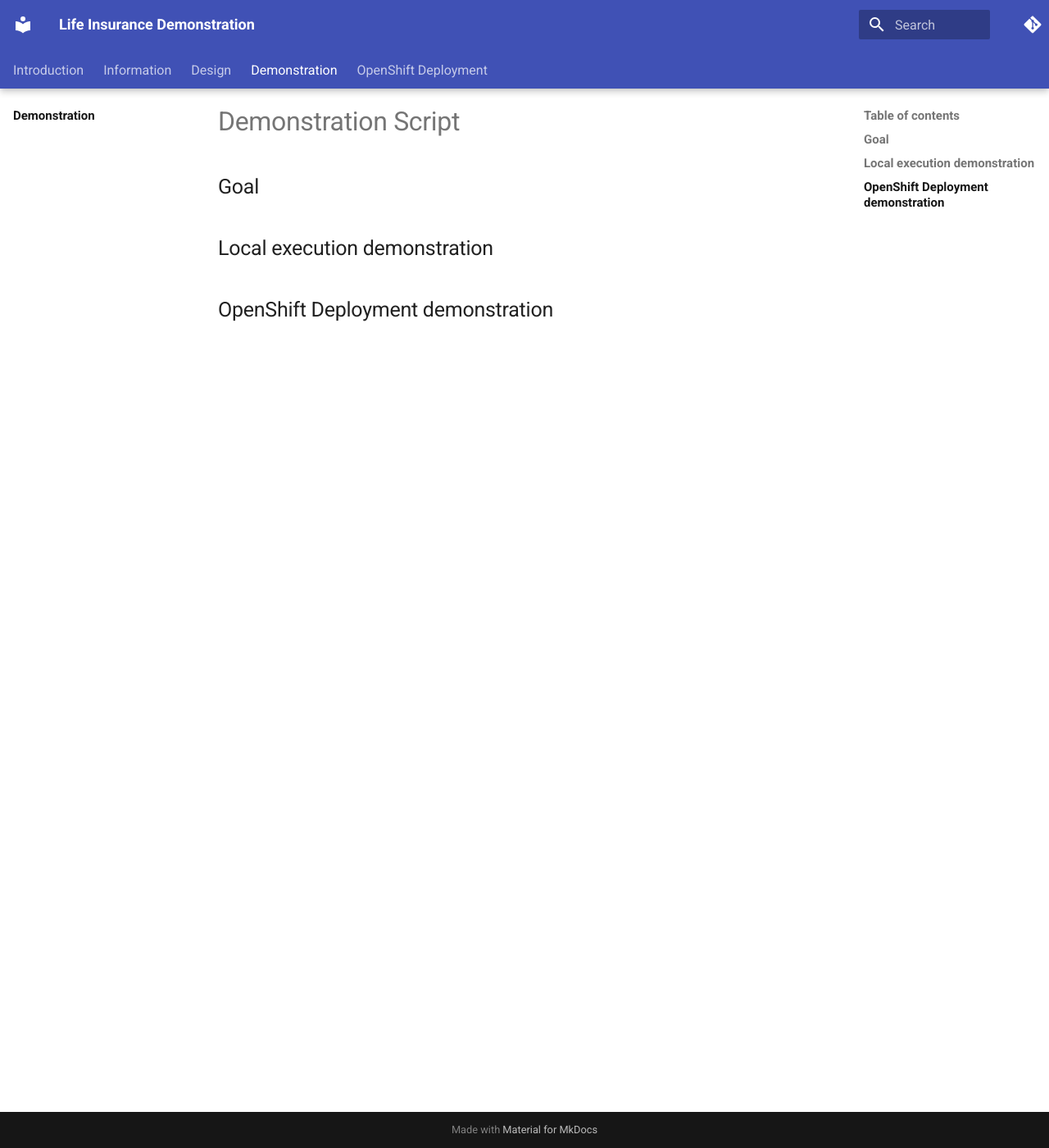
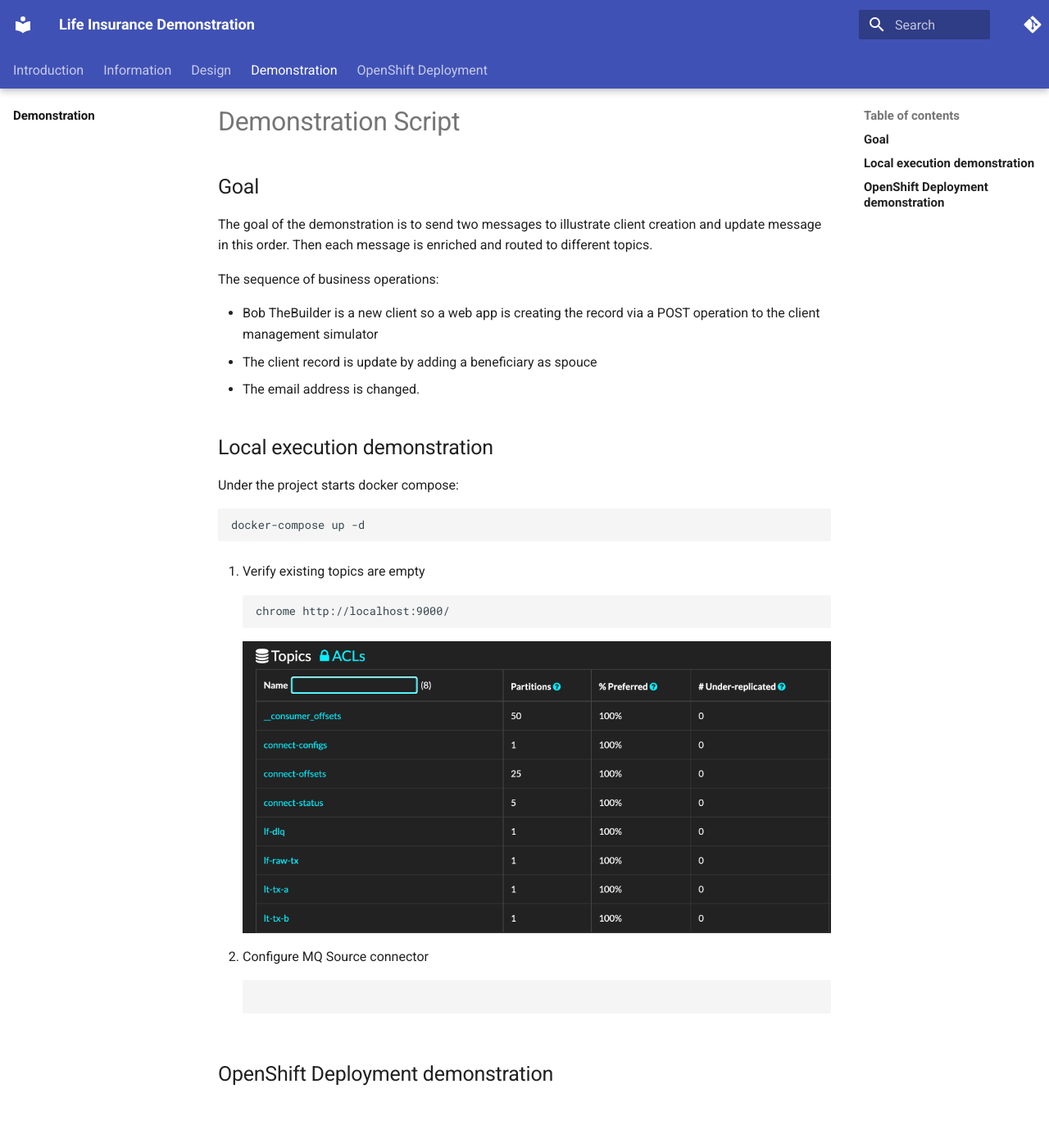
Before and after one commit to jbcodeforce/life-insurance-demo, an MkDocs documentation site: the page built from docs/demo.md, in a window 1280 px wide and 1400 px high. Shown: the whole window at 82% size. Built offline with MkDocs 1.6.1 and Material for MkDocs 9.7.7, drawn with Linux system fonts in a browser that asks for light colours; comment, search, counter and statistics services are not loaded.

Commit message:
start demo script

````diff
--- a/docs/demo.md
+++ b/docs/demo.md
@@ -2,6 +2,35 @@
 
 ## Goal
 
+The goal of the demonstration is to send two messages to illustrate client creation and update message in this order. Then each message is enriched and routed to different topics.
+
+The sequence of business operations:
+
+* Bob TheBuilder is a new client so a web app is creating the record via a POST operation to the client management simulator
+* The client record is update by adding a beneficiary as spouce
+* The email address is changed.
 ## Local execution demonstration
 
+Under the project starts docker compose:
+
+```sh
+docker-compose up -d
+```
+
+1. Verify existing topics are empty
+
+
+    ```sh
+    chrome http://localhost:9000/
+    ```
+
+    ![](./images/topics-kafdrop.png)
+
+
+1. Configure MQ Source connector
+
+    ```sh
+
+    ```
+
 ## OpenShift Deployment demonstration
````
Also changed, not shown: docs/index.md (+3 -1 lines), docs/images/topics-kafdrop.png (added), 3 other files.
